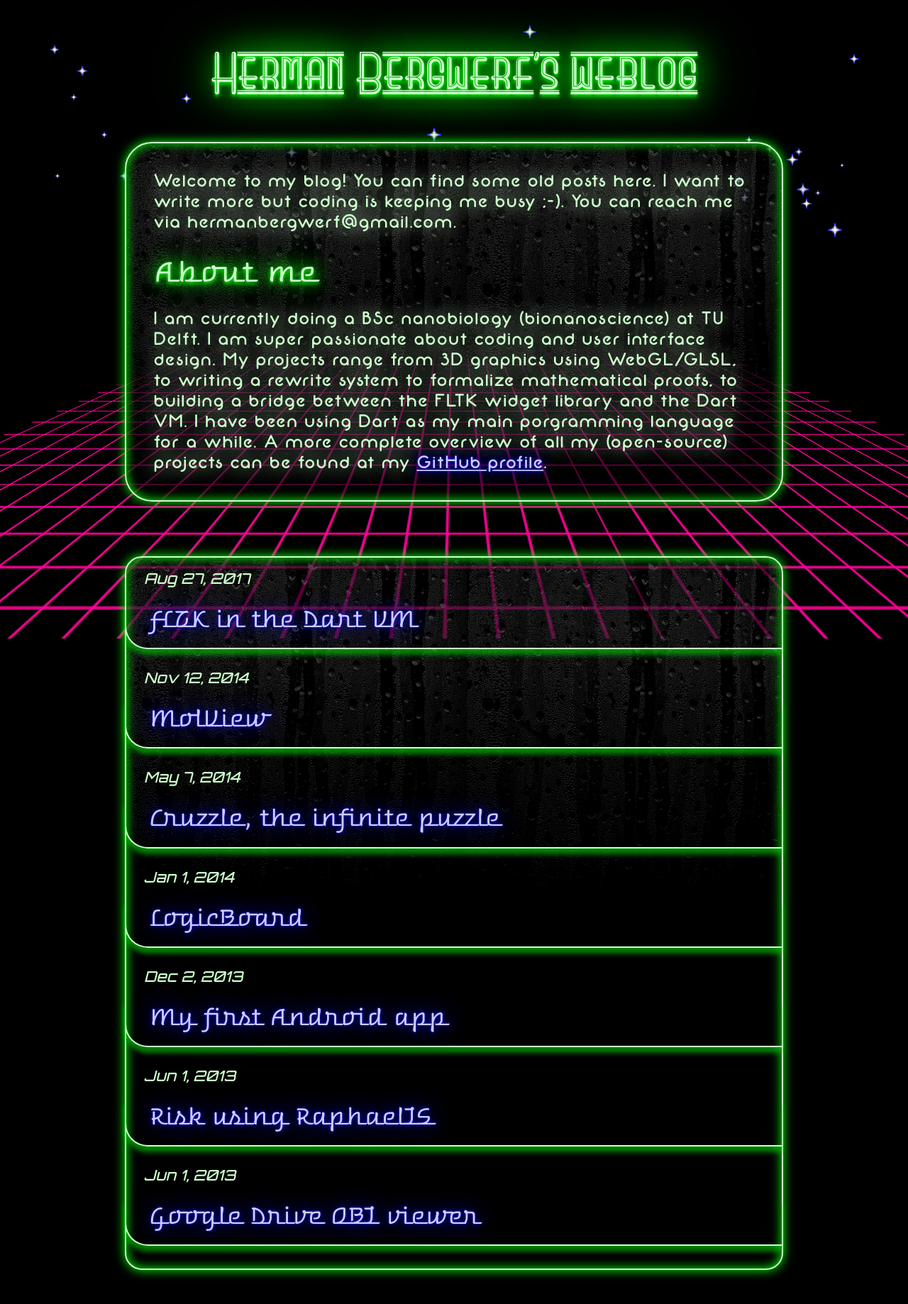
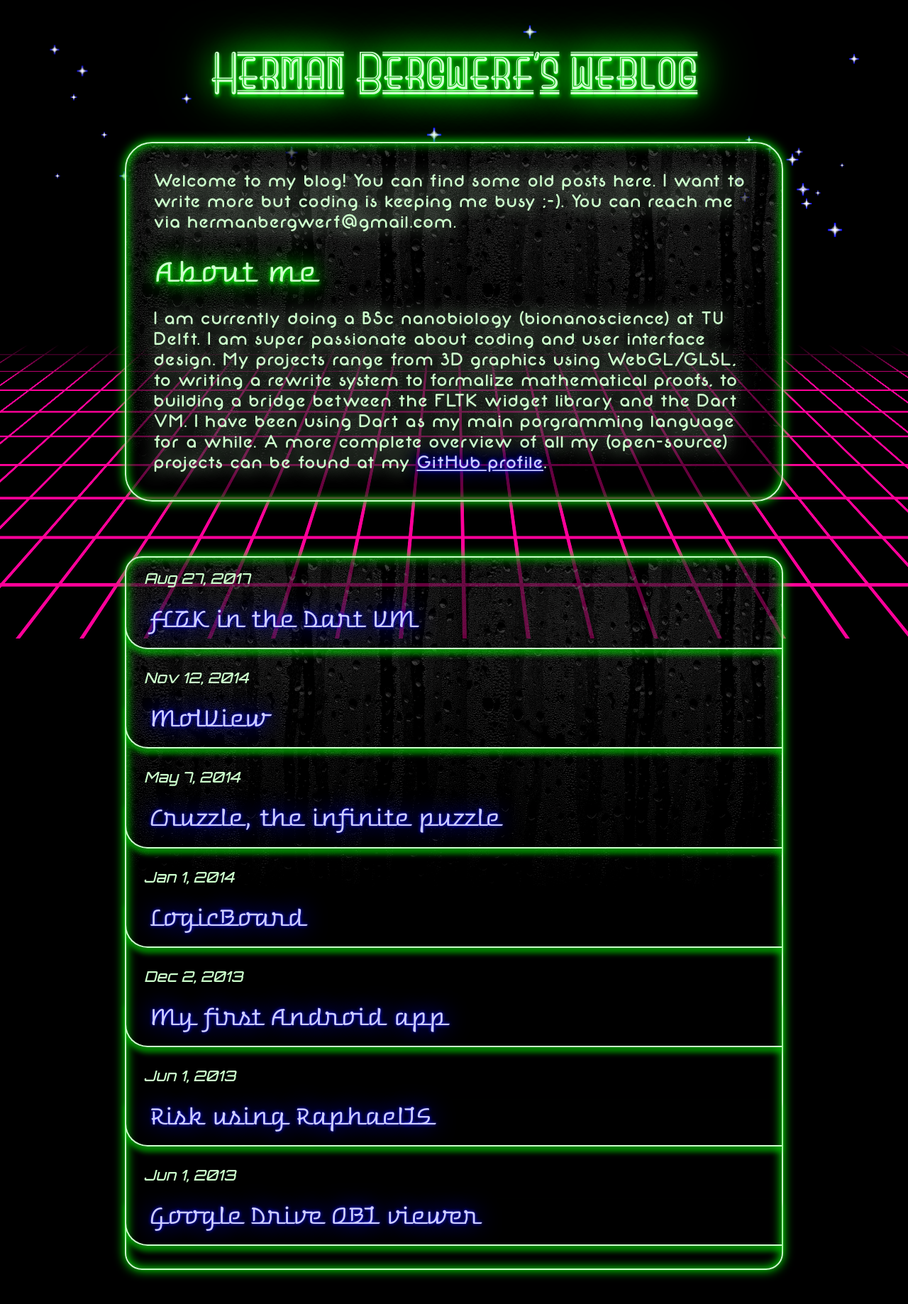
Before and after one commit to bergwerf/retro, a Jekyll site: the page built from index.md, in a window 1280 px wide. Shown: the whole page at 71% size. Built offline with Jekyll 4.4.1, drawn with Linux system fonts in a browser that asks for light colours.

Commit message:
Fix background grid

```diff
--- a/_sass/background.scss
+++ b/_sass/background.scss
@@ -4,15 +4,15 @@
   position: fixed;
 
   top: 0;
-  left: 0;
-  right: 0;
+  left: -100%;
+  right: -100%;
   bottom: 0;
 
   background: url(/assets/bg.svg);
-  background-size: 3vw;
+  background-size: 10vmin;
 
   transform-origin: bottom;
-  transform: perspective(70px) rotateX(7deg) scaleX(2) scaleY(2);
+  transform: perspective(70px) rotateX(5deg);
 
   animation: grid-forward 8s infinite step-end;
 }
```
